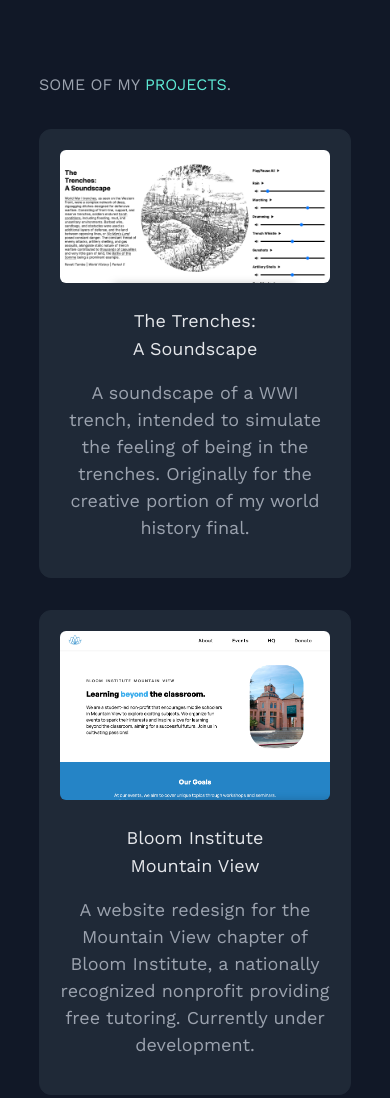
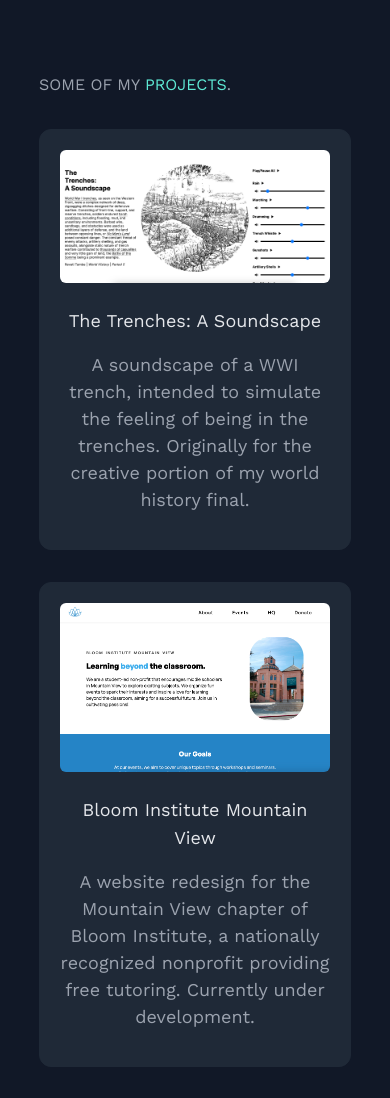
Before and after one commit to djarty24/djarty24.github.io, an Astro site: page / in a window 390 px wide. Shown: the part 820-1918 px from the top of the page. Built offline with nearby package versions, Linux system fonts and the light colour scheme; Astro itself is replaced by a stand-in of ours.

Commit message:
minor changes + projects component

```diff
--- /dev/null
+++ b/src/components/Project.astro
@@ -0,0 +1,18 @@
+---
+interface Props {
+	title: string;
+	body: string;
+	href: string;
+    img: string;
+}
+
+const { href, title, body, img } = Astro.props;
+---
+
+<a href={ href } target="_blank" class="border border-gray-800 hover:border-teal-300 my-8 ease-linear duration-300 overflow-hidden flex flex-col lg:flex-row gap-6 justify-between lg:items-center h-fit bg-gray-800 hover:bg-gray-800 bg-[linear-gradient(45deg,transparent_25%,rgba(68,68,68,.2)_50%,transparent_75%,transparent_100%)] rounded-xl bg-[length:250%_250%,100%_100%] bg-[position:-100%_0,0_0] bg-no-repeat p-5 transition-[background-position_0s_ease] hover:bg-[position:200%_0,0_0] hover:duration-[1500ms]">
+    <img src={ img } alt="" class="lg:w-1/2 h-[100%] object-cover rounded-md">
+    <div class="lg:w-1/2 text-gray-400 flex flex-col justify-center">
+        <h3 class="text-gray-200 text-center lg:text-left">{ title }</h3>
+        <p class="text-center lg:text-left">{ body }</p>
+    </div>
+</a>
--- a/src/pages/index.astro
+++ b/src/pages/index.astro
@@ -1,6 +1,7 @@
 ---
 import BaseHead from "../components/BaseHead.astro";
 import Header from "../components/Header.astro";
+import Project from "../components/Project.astro";
 import Footer from "../components/Footer.astro";
 import { SITE_TITLE, SITE_DESCRIPTION } from "../consts";
 ---
@@ -34,36 +35,34 @@ import { SITE_TITLE, SITE_DESCRIPTION } from "../consts";
 				<a href="https://github.com/djarty24" target="_blank">
 					<svg class="fill-teal-300 hover:fill-teal-100 ease-linear duration-200" xmlns="http://www.w3.org/2000/svg" width="32" height="32" viewBox="0 0 24 24"><path d="M12 0c-6.626 0-12 5.373-12 12 0 5.302 3.438 9.8 8.207 11.387.599.111.793-.261.793-.577v-2.234c-3.338.726-4.033-1.416-4.033-1.416-.546-1.387-1.333-1.756-1.333-1.756-1.089-.745.083-.729.083-.729 1.205.084 1.839 1.237 1.839 1.237 1.07 1.834 2.807 1.304 3.492.997.107-.775.418-1.305.762-1.604-2.665-.305-5.467-1.334-5.467-5.931 0-1.311.469-2.381 1.236-3.221-.124-.303-.535-1.524.117-3.176 0 0 1.008-.322 3.301 1.23.957-.266 1.983-.399 3.003-.404 1.02.005 2.047.138 3.006.404 2.291-1.552 3.297-1.23 3.297-1.23.653 1.653.242 2.874.118 3.176.77.84 1.235 1.911 1.235 3.221 0 4.609-2.807 5.624-5.479 5.921.43.372.823 1.102.823 2.222v3.293c0 .319.192.694.801.576 4.765-1.589 8.199-6.086 8.199-11.386 0-6.627-5.373-12-12-12z"></path></svg>
 				</a>
-				<a href="https://www.linkedin.com/in/revati-tambe-6aa5aa2a8/" target="_blank">
+				<a href="https://www.linkedin.com/in/revati-tambe/" target="_blank">
 					<svg class="fill-teal-300 hover:fill-teal-100 ease-linear duration-200" xmlns="http://www.w3.org/2000/svg" width="32" height="32" viewBox="0 0 448 512"><path d="M416 32H31.9C14.3 32 0 46.5 0 64.3v383.4C0 465.5 14.3 480 31.9 480H416c17.6 0 32-14.5 32-32.3V64.3c0-17.8-14.4-32.3-32-32.3zM135.4 416H69V202.2h66.5V416zm-33.2-243c-21.3 0-38.5-17.3-38.5-38.5S80.9 96 102.2 96c21.2 0 38.5 17.3 38.5 38.5 0 21.3-17.2 38.5-38.5 38.5zm282.1 243h-66.4V312c0-24.8-.5-56.7-34.5-56.7-34.6 0-39.9 27-39.9 54.9V416h-66.4V202.2h63.7v29.2h.9c8.9-16.8 30.6-34.5 62.9-34.5 67.2 0 79.7 44.3 79.7 101.9V416z"></path></svg>
 				</a>
 			</div>
 		</div>
 		<div class="projects mt-12 mb-24">
 			<h4 class="text-gray-400">SOME OF MY <span class="text-teal-300">PROJECTS</span>.</h4>
-			<a href="https://historyfinal.vercel.app/" target="_blank" class="border border-gray-800 hover:border-teal-300 my-8 ease-linear duration-300 overflow-hidden flex flex-col lg:flex-row gap-6 justify-between lg:items-center h-fit bg-gray-800 hover:bg-gray-800 bg-[linear-gradient(45deg,transparent_25%,rgba(68,68,68,.2)_50%,transparent_75%,transparent_100%)] rounded-xl bg-[length:250%_250%,100%_100%] bg-[position:-100%_0,0_0] bg-no-repeat p-5 transition-[background-position_0s_ease] hover:bg-[position:200%_0,0_0] hover:duration-[1500ms]">
-				<img src="/histfinal.png" alt="" class="lg:w-1/2 h-[100%] object-cover rounded-md">
-				<div class="lg:w-1/2 text-gray-400 flex flex-col justify-center">
-					<h3 class="text-gray-200 text-center lg:text-left">The Trenches:<br>A Soundscape</h3>
-					<p class="text-center lg:text-left">A soundscape of a WWI trench, intended to simulate the feeling of being in the trenches. Originally for the creative portion of my world history final.</p>
-				</div>
-			</a>
-			<a href="https://mv.bloominst.org/" target="_blank" class="border border-gray-800 hover:border-teal-300 my-8 ease-linear duration-300 overflow-hidden flex flex-col lg:flex-row gap-6 justify-between lg:items-center h-fit bg-gray-800 hover:bg-gray-800 bg-[linear-gradient(45deg,transparent_25%,rgba(68,68,68,.2)_50%,transparent_75%,transparent_100%)] rounded-xl bg-[length:250%_250%,100%_100%] bg-[position:-100%_0,0_0] bg-no-repeat p-5 transition-[background-position_0s_ease] hover:bg-[position:200%_0,0_0] hover:duration-[1500ms]">
-				<!-- <div class="w-full h-fit md:w-1/2 md:h-[100%] object-contain rounded-md bg-gray-900 flex items-center justify-center">
-                    <h4 id="animate1" class="text-gray-400 m-0 italic text-center">PROJECT IMAGE</h4>
-                </div> -->
-                <img src="/bloominst.png" alt="" class="lg:w-1/2 h-[100%] object-cover rounded-md">
-				<div class="lg:w-1/2 text-gray-400 flex flex-col justify-center">
-					<h3 class="text-gray-200 text-center lg:text-left">Bloom Institute<br>Mountain View</h3>
-					<p class="text-center lg:text-left">A website redesign for the Mountain View chapter of Bloom Institute, a nationally recognized nonprofit providing free tutoring. Currently under development.</p>
-				</div>
-			</a>
+            <Project
+                title="The Trenches: A Soundscape"
+                body="A soundscape of a WWI trench, intended to simulate the feeling of being in the trenches. Originally for the creative portion of my world history final."
+                href="https://historyfinal.vercel.app/"
+                img="/img/histfinal.png"
+            />
+
+            <Project
+                title="Bloom Institute Mountain View"
+                body="A website redesign for the Mountain View chapter of Bloom Institute, a nationally recognized nonprofit providing free tutoring. Currently under development."
+                href="https://mv.bloominst.org/"
+                img="/img/bloominst.png"
+            />
         </div>
+
 		<div class="stack mt-24 mb-12">
             <h4 class="text-gray-400">MY <span class="text-teal-300">SKILLS</span> AND <span class="text-teal-300">STACK</span>.</h4>
             <div class="grid" style="grid-template-columns: repeat(auto-fill, minmax(150px, 1fr)); gap: 1rem;">
                 <div class="text-gray-400 p-5 m-2 bg-gray-800 border rounded-md border-gray-800 hover:border-teal-300 ease-linear duration-300 aspect-square flex flex-col gap-4 justify-center items-center">
                     <svg class="w-10 h-10 fill-teal-300" xmlns="http://www.w3.org/2000/svg" viewBox="0 0 448 512"><path d="M439.6 236.1L244 40.5a28.9 28.9 0 0 0 -40.8 0l-40.7 40.6 51.5 51.5c27.1-9.1 52.7 16.8 43.4 43.7l49.7 49.7c34.2-11.8 61.2 31 35.5 56.7-26.5 26.5-70.2-2.9-56-37.3L240.2 199v121.9c25.3 12.5 22.3 41.9 9.1 55a34.3 34.3 0 0 1 -48.6 0c-17.6-17.6-11.1-46.9 11.3-56v-123c-20.8-8.5-24.6-30.7-18.6-45L142.6 101 8.5 235.1a28.9 28.9 0 0 0 0 40.8l195.6 195.6a28.9 28.9 0 0 0 40.8 0l194.7-194.7a28.9 28.9 0 0 0 0-40.8z"/></svg>
+                    <img src="/svgs/git.svg" alt="">
                     Git
                 </div>
                 <div class="text-gray-400 p-5 m-2 bg-gray-800 border rounded-md border-gray-800 hover:border-teal-300 ease-linear duration-300 aspect-square flex flex-col gap-4 justify-center items-center">
```
Also changed, not shown: src/components/HeaderLink.astro (+0 -10 lines), src/styles/global.css (+6 -5 lines), public/img/bloominst.png (renamed from public/bloominst.png), public/img/example.jpg (renamed from public/example.jpg), public/img/favicon.png (renamed from public/favicon.png), public/img/histfinal.png (renamed from public/histfinal.png).
